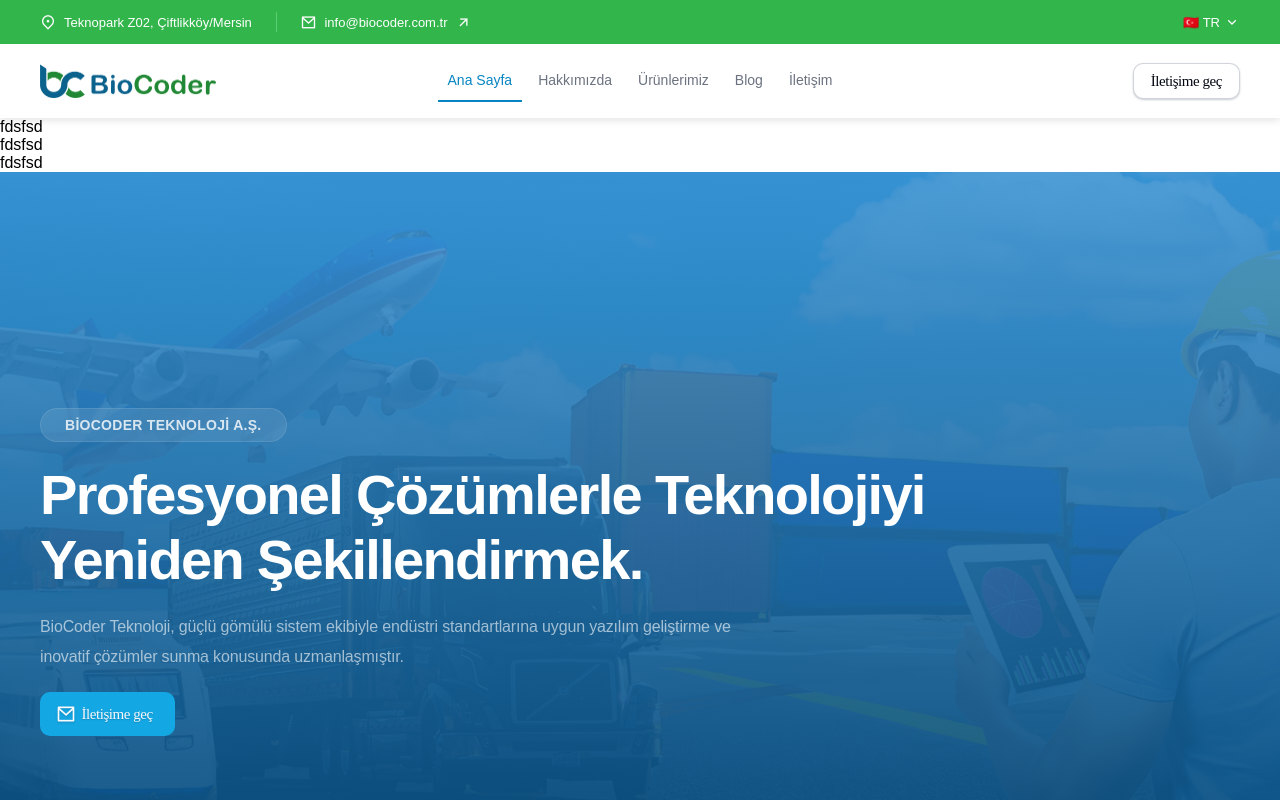
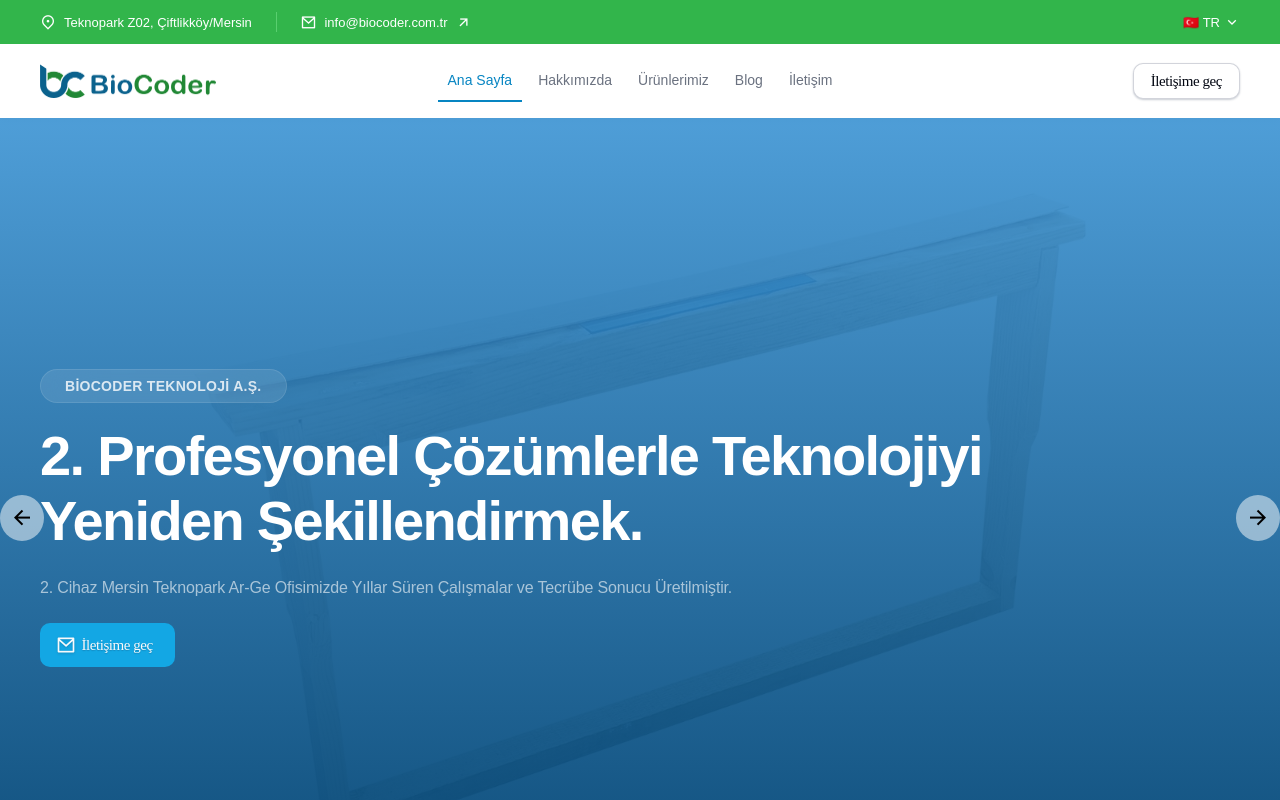
Before and after one commit to ayhangad/Biocoder-Website, a React (Vite) app: page / in a window 1280 px wide. Shown: the top 800 px of the page. Built offline with nearby package versions, Linux system fonts and the light colour scheme; a web font is replaced by a local one.

Commit message:
feat: carousel

```diff
--- a/package.json
+++ b/package.json
@@ -11,10 +11,11 @@
   },
   "dependencies": {
     "@phosphor-icons/react": "^2.0.15",
+    "pure-react-carousel": "^1.30.1",
     "react": "^18.2.0",
     "react-dom": "^18.2.0",
     "react-helmet": "^6.1.0",
-    "react-router-dom": "^6.22.3",
+    "react-router-dom": "^6.23.0",
     "react-slick": "^0.30.2",
     "styled-components": "^6.1.8",
     "swiper": "^11.1.1"
--- a/src/components/shared/Carousel.jsx
+++ b/src/components/shared/Carousel.jsx
@@ -1,17 +1,71 @@
-import React from 'react'
-const Carousel = ({ data = [] }) => {
-    console.log(data)
+import { useState, useEffect } from 'react';
+import Button from './Button'
+import heroData from '../../data/sliderData.json'
+
+const Carousel = () => {
+    const [index, setIndex] = useState(0);
+    const updateHeroContent = () => {
+        setIndex((index + 1) % heroData.length);
+    };
+    useEffect(() => {
+        const interval = setInterval(updateHeroContent, 5000);
+        return () => clearInterval(interval);
+    }, [index, heroData]);
+
+    const mailButton = () => {
+        const mailtoLink = `mailto:info@biocoder.com.tr`;
+        window.location.href = mailtoLink;
+    };
+
     return (
-        <div className="carousel">
-            <div className="carousel-inner">
-                {data.map((item, index) => (
-                    <div key={index} className="carousel-item">
-                        fdsfsd
+        <section className="hero">
+            <img src={heroData[index].image} alt=""/>
+            <div className="lockup">
+                <div className="wrapper">
+                    <div className="badge">
+                        BİOCODER TEKNOLOJİ A.Ş.
                     </div>
-                ))}
+                    <h1 className="lockup-text">
+                        {heroData[index] && heroData[index].title}
+                    </h1>
+                    <p className="lockup-information">
+                        {heroData[index] && heroData[index].description}
+                    </p>
+                    <Button onClick={mailButton} type={'button'} disabled={false} innerText={'İletişime geç'}
+                            iconL={'mail'}/>
+                </div>
             </div>
-        </div>
-    )
-}
+            <div className="floating-menu">
+                <a href='https://bee.biocoder.com.tr/' target='_blank' className="floating-item jordy-blue-500">
+                    <i className='ri-bug-fill'></i>
+                    <span>
+                        Kovan Takip <i className='ri-arrow-right-up-line'></i>
+                    </span>
+                </a>
+                <a href='https://portal.biocoder.com.tr/Account/Login' target='_blank'
+                   className="floating-item jordy-blue-600">
+                    <i className='ri-temp-hot-fill'></i>
+                    <span>
+                        Sıcaklık Nem Takip <i className='ri-arrow-right-up-line'></i>
+                    </span>
+                </a>
+                <a href='http://logistic.biocoder.com.tr/' target='_blank' className="floating-item jordy-blue-700">
+                    <i className='ri-map-pin-4-fill'></i>
+                    <span>
+                        GSM Datalogger <i className='ri-arrow-right-up-line'></i>
+                    </span>
+                </a>
+            </div>
+            <div className="slider-arrows">
+                <div className="arrow left" onClick={() => updateHeroContent(-1)}>
+                    <i className="ri-arrow-left-line"></i>
+                </div>
+                <div className="arrow right" onClick={() => updateHeroContent(1)}>
+                    <i className="ri-arrow-right-line"></i>
+                </div>
+            </div>
+        </section>
+    );
+};
 
-export default Carousel
+export default Carousel;
--- a/src/data/sliderData.json
+++ b/src/data/sliderData.json
@@ -1,16 +1,17 @@
-{
-  "sections": [
+[
     {
       "title": "Profesyonel Çözümlerle Teknolojiyi Yeniden Şekillendirmek.",
-      "description": "Cihaz Mersin Teknopark Ar-Ge Ofisimizde Yıllar Süren Çalışmalar ve Tecrübe Sonucu Üretilmiştir."
+      "description": "Cihaz Mersin Teknopark Ar-Ge Ofisimizde Yıllar Süren Çalışmalar ve Tecrübe Sonucu Üretilmiştir.",
+      "image": "/images/Hero.jpg"
     },
     {
       "title": "2. Profesyonel Çözümlerle Teknolojiyi Yeniden Şekillendirmek.",
-      "description": "2. Cihaz Mersin Teknopark Ar-Ge Ofisimizde Yıllar Süren Çalışmalar ve Tecrübe Sonucu Üretilmiştir."
+      "description": "2. Cihaz Mersin Teknopark Ar-Ge Ofisimizde Yıllar Süren Çalışmalar ve Tecrübe Sonucu Üretilmiştir.",
+      "image": "/images/1.jpeg"
     },
     {
       "title": "3. Profesyonel Çözümlerle Teknolojiyi Yeniden Şekillendirmek.",
-      "description": "3. Cihaz Mersin Teknopark Ar-Ge Ofisimizde Yıllar Süren Çalışmalar ve Tecrübe Sonucu Üretilmiştir."
+      "description": "3. Cihaz Mersin Teknopark Ar-Ge Ofisimizde Yıllar Süren Çalışmalar ve Tecrübe Sonucu Üretilmiştir.",
+      "image": "/images/2.jpeg"
     }
-  ]
-}
+]
--- a/src/index.css
+++ b/src/index.css
@@ -329,7 +329,6 @@
   max-height: 800px;
   margin: auto;
   object-fit: cover;
-
 }
 
 .lockup {
@@ -387,6 +386,40 @@
   margin: 0;
 }
 
+
+.slider-arrows {
+  position: absolute;
+  top: 50%;
+  transform: translateY(-50%);
+  width: 100%;
+  display: flex;
+  justify-content: space-between;
+}
+
+.arrow {
+  cursor: pointer;
+  padding: 10px;
+  background-color: rgba(255, 255, 255, 0.5);
+  border-radius: 50%;
+  transition: background-color 0.3s ease;
+}
+
+.arrow:hover {
+  background-color: rgba(255, 255, 255, 0.7);
+}
+
+.arrow i {
+  font-size: 24px;
+}
+
+.left {
+  left: 20px;
+}
+
+.right {
+  right: 20px;
+}
+
 /*---Floating Menu---*/
 .floating-menu {
   position: absolute;
--- a/src/pages/Home.jsx
+++ b/src/pages/Home.jsx
@@ -1,62 +1,16 @@
 import React from 'react'
-import Hero from '../assets/images/Hero.jpg'
 import Button from '../components/shared/Button'
 import ProductsData from '../data/products.json'
 import { useNavigate } from 'react-router-dom'
 import Carousel from "../components/shared/Carousel.jsx";
-import sliderData from "../data/sliderData.json";
 const Home = () => {
     const navigate = useNavigate();
-    const mailButton = () => {
-        const mailtoLink = `mailto:info@biocoder.com.tr`;
-        window.location.href = mailtoLink;
-    };
+
 
     return (
 
         <>
-            <Carousel data={sliderData?.sections} />
-
-            <section className='hero'>
-                <img src={Hero} alt=""/>
-                <div className="lockup">
-                    <div className="wrapper">
-                        <div className="badge">
-                            BİOCODER TEKNOLOJİ A.Ş.
-                        </div>
-                        <h1 className="lockup-text">
-                            Profesyonel Çözümlerle Teknolojiyi Yeniden Şekillendirmek.
-                        </h1>
-                        <p className="lockup-information">
-                            BioCoder Teknoloji, güçlü gömülü sistem ekibiyle endüstri standartlarına uygun yazılım
-                            geliştirme ve inovatif çözümler sunma konusunda uzmanlaşmıştır.
-                        </p>
-                        <Button onClick={mailButton} type={'button'} disabled={false} innerText={'İletişime geç'}
-                                iconL={'mail'}/>
-                    </div>
-                </div>
-                <div className="floating-menu">
-                    <a href='https://bee.biocoder.com.tr/' target='_blank' className="floating-item jordy-blue-500">
-                        <i className='ri-bug-fill'></i>
-                        <span>
-                            Kovan Takip <i className='ri-arrow-right-up-line'></i>
-                        </span>
-                    </a>
-                    <a href='https://portal.biocoder.com.tr/Account/Login' target='_blank'
-                       className="floating-item jordy-blue-600">
-                        <i className='ri-temp-hot-fill'></i>
-                        <span>
-                            Sıcaklık Nem Takip <i className='ri-arrow-right-up-line'></i>
-                        </span>
-                    </a>
-                    <a href='http://logistic.biocoder.com.tr/' target='_blank' className="floating-item jordy-blue-700">
-                        <i className='ri-map-pin-4-fill'></i>
-                        <span>
-                            GSM Datalogger <i className='ri-arrow-right-up-line'></i>
-                        </span>
-                    </a>
-                </div>
-            </section>
+            <Carousel />
             <section className='products'>
                 <div className="section-header">
                     <h1>
@@ -72,6 +26,7 @@
                     {
                         ProductsData?.sections?.slice(0, 4).map((product, index) => {
                             return (
+                                // eslint-disable-next-line react/jsx-key
                                 <div className="product-item">
                                     <img src={product?.image} alt=""/>
                                     <div className="product-information">
```
Also changed, not shown: 2 other files (tests, documents, lock files or other folders).
